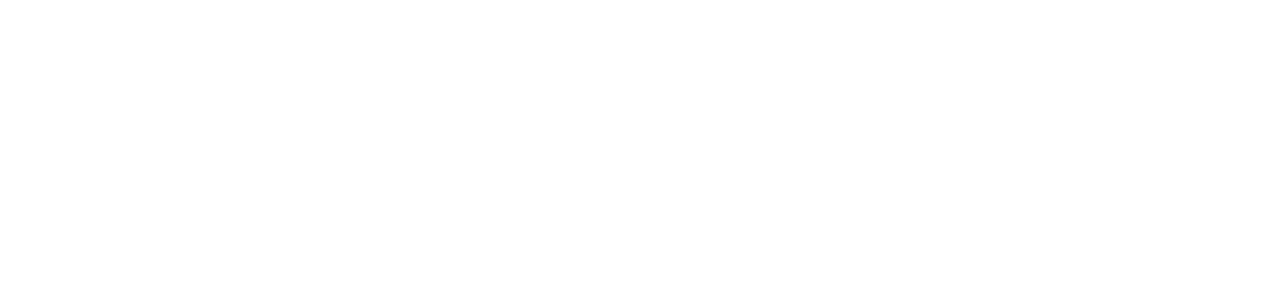
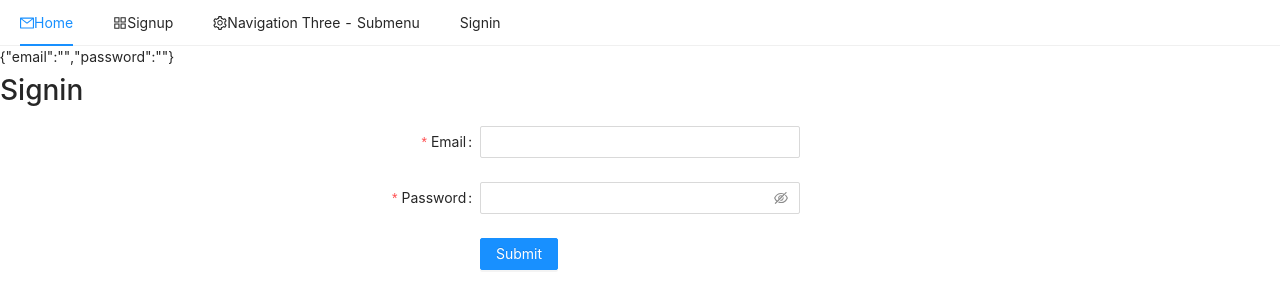
Before and after one commit to Mariusz89/App, a React (Create React App) app in the folder client/: page /signin in a window 1280 px wide. Shown: the top 308 px of the page. Built offline with nearby package versions, Linux system fonts and the light colour scheme.

Commit message:
Created signin form

```diff
--- a/client/src/Routes.js
+++ b/client/src/Routes.js
@@ -2,12 +2,14 @@
 import {BrowserRouter, Switch, Route} from 'react-router-dom';
 import App from './App';
 import Signup from './auth/Signup';
+import Signin from './auth/Signin';
 
 const Routes = () => (
 	<BrowserRouter>
 		<Switch>
 			<Route path="/" exact component={App} />
 			<Route path="/signup" exact component={Signup} />
+			<Route path="/signin" exact component={Signin} />
 		</Switch>
 	</BrowserRouter>
 );
--- /dev/null
+++ b/client/src/auth/Signin.js
@@ -0,0 +1,128 @@
+import React, {useState} from 'react';
+import {Link, Redirect} from 'react-router-dom';
+import Layout from '../core/Layout';
+import axios from 'axios';
+import { ToastContainer, toast } from 'react-toastify';
+import 'react-toastify/dist/ReactToastify.css';
+import {
+  Form,
+  Input,
+  Tooltip,
+	Button
+} from 'antd';
+
+const layout = {
+  labelCol: {
+    span: 9,
+  },
+  wrapperCol: {
+    span: 6,
+  },
+};
+
+const tailLayout = {
+  wrapperCol: {
+    offset: 9,
+    span: 6,
+  },
+};
+
+toast.configure();
+
+const Signin = () => {
+
+	const [values, setValues] = useState({
+		email: '',
+		password: '',
+		buttonText: 'Submit'
+	});
+
+	const {email, password, buttonText} = values;
+
+	const handleChange = name => event => {
+    console.log({...values, [name]: event.target.value});
+
+    setValues({...values, [name]: event.target.value});
+	}
+
+	const clickSubmit = event => {
+    event.preventDefault();
+
+    setValues({...values, buttonText: 'Submitting'});
+
+    console.log('aaaa', process.env.REACT_APP_API);
+
+    axios({
+      method: 'POST',
+      url: `${process.env.REACT_APP_API}/signin`,
+      data: {email, password}
+    })
+    .then(res => {
+      console.log(res, 'Signin success')
+      setValues({...values, email: '', password: '', buttonText: 'Submitted'});
+      toast.success(`Hey ${res.data.user.name}. Welcome back`);
+    })
+    .catch(err => {
+      console.log('Signin error', err.response.data);
+
+      setValues({...values, buttonText: 'Submit'});
+      toast.error(err.response.data.error);
+    })
+	}
+
+	const signinForm = () => (
+		<Form
+      {...layout}
+      name="basic"
+
+    >
+			<Form.Item
+        label="Email"
+				name="email"
+				value={email}
+        rules={[
+          {
+						type: 'email',
+            required: true,
+            message: 'Please input your email!',
+          },
+				]}
+				onChange={handleChange('email')}
+      >
+        <Input />
+      </Form.Item>
+
+      <Form.Item
+        label="Password"
+				name="password"
+				value={password}
+        rules={[
+          {
+            required: true,
+            message: 'Please input your password!',
+          },
+				]}
+				onChange={handleChange('password')}
+      >
+        <Input.Password />
+      </Form.Item>
+
+      <Form.Item {...tailLayout}>
+        <Button type="primary" htmlType="submit" onClick={clickSubmit}>
+          {buttonText}
+        </Button>
+      </Form.Item>
+    </Form>
+	);
+
+	return (
+		<Layout>
+				<ToastContainer />
+        {JSON.stringify({email, password})}
+				<h1 className="text-center">Signin</h1>
+				{signinForm()}
+		</Layout>
+	);
+};
+
+export default Signin;
--- a/client/src/core/Layout.js
+++ b/client/src/core/Layout.js
@@ -44,9 +44,9 @@
           </Menu.ItemGroup>
         </SubMenu>
         <Menu.Item key="alipay">
-          <a href="https://ant.design" target="_blank" rel="noopener noreferrer">
-            Navigation Four - Link
-          </a>
+          <Link to="/signin" rel="noopener noreferrer">
+            Signin
+          </Link>
         </Menu.Item>
       </Menu>
 	);
```
Also changed, not shown: client/src/auth/Activate.js (added).
